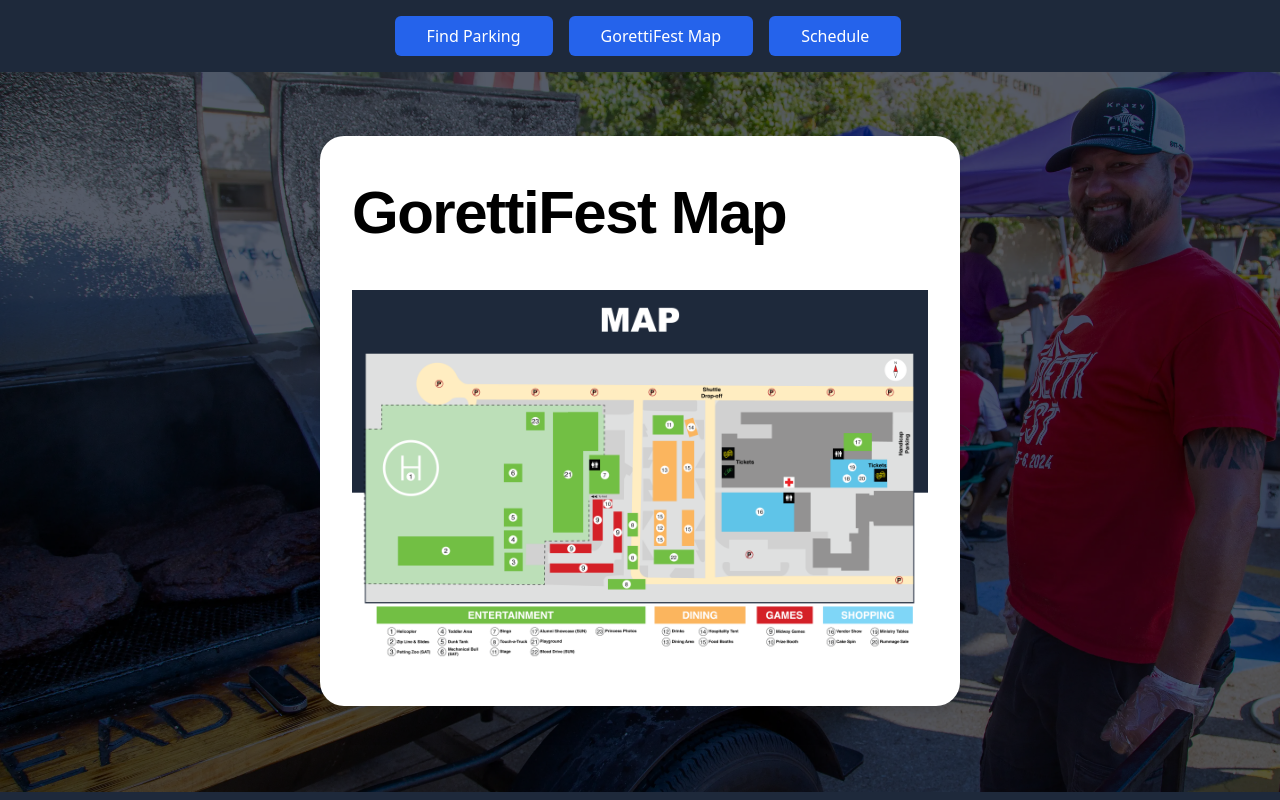
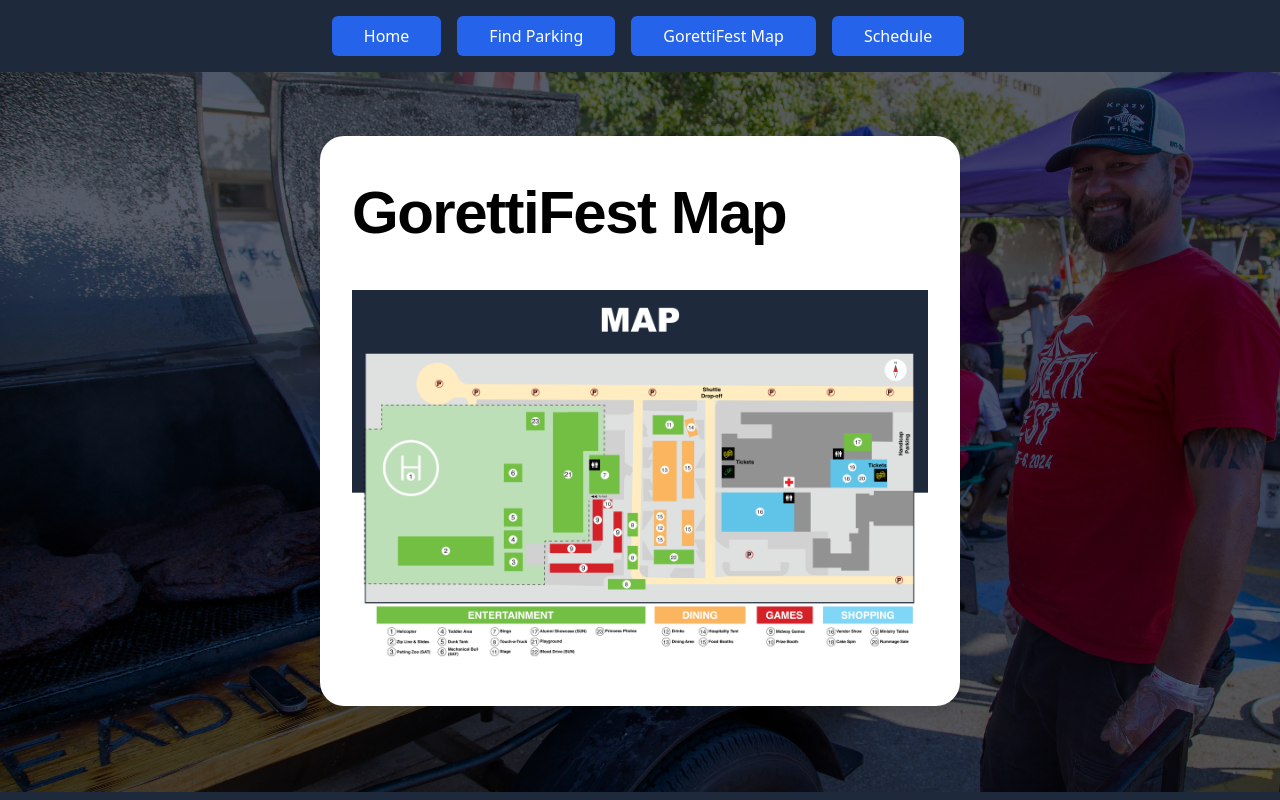
Before and after one commit to ktbartholomew/gorettifest.com, a Next.js app: page /map in a window 1280 px wide. Built offline with nearby package versions, Linux system fonts and the light colour scheme; a web font is replaced by a local one.

Commit message:
Add Home navigation and Sunday helicopter landing window

```diff
--- a/app/map/page.tsx
+++ b/app/map/page.tsx
@@ -28,7 +28,10 @@
             />
           </Link>
         </div>
-        <div className="flex flex-col md:flex-row gap-4">
+        <div className="flex flex-col md:flex-row md:flex-wrap gap-4">
+          <Link href="/">
+            <Button>Home</Button>
+          </Link>
           <Link href="/parking">
             <Button>Find Parking</Button>
           </Link>
--- a/app/parking/page.tsx
+++ b/app/parking/page.tsx
@@ -30,7 +30,10 @@
             />
           </Link>
         </div>
-        <div className="flex flex-col md:flex-row gap-4">
+        <div className="flex flex-col md:flex-row md:flex-wrap gap-4">
+          <Link href="/">
+            <Button>Home</Button>
+          </Link>
           <Link href="/parking">
             <Button>Find Parking</Button>
           </Link>
--- a/app/schedule/page.tsx
+++ b/app/schedule/page.tsx
@@ -205,6 +205,14 @@
     title: "Blood Drive",
     category: ScheduleItemCategory.TERTIARY,
   },
+  {
+    startTime: new Date("2026-10-04T12:00:00-05:00"),
+    endTime: new Date("2026-10-04T15:00:00-05:00"),
+    title: "Helicopter Landing",
+    description:
+      "Expected arrival window: 12–3 PM. The crew are on-duty EMTs, so they will determine the exact arrival time based on their availability.",
+    category: ScheduleItemCategory.SECONDARY,
+  },
   ...[
     { date: "2026-10-03", closingTime: "20:00" },
     { date: "2026-10-04", closingTime: "15:00" },
@@ -338,7 +346,10 @@
             />
           </Link>
         </div>
-        <div className="flex flex-col md:flex-row gap-4">
+        <div className="flex flex-col md:flex-row md:flex-wrap gap-4">
+          <Link href="/">
+            <Button>Home</Button>
+          </Link>
           <Link href="/parking">
             <Button>Find Parking</Button>
           </Link>
```
